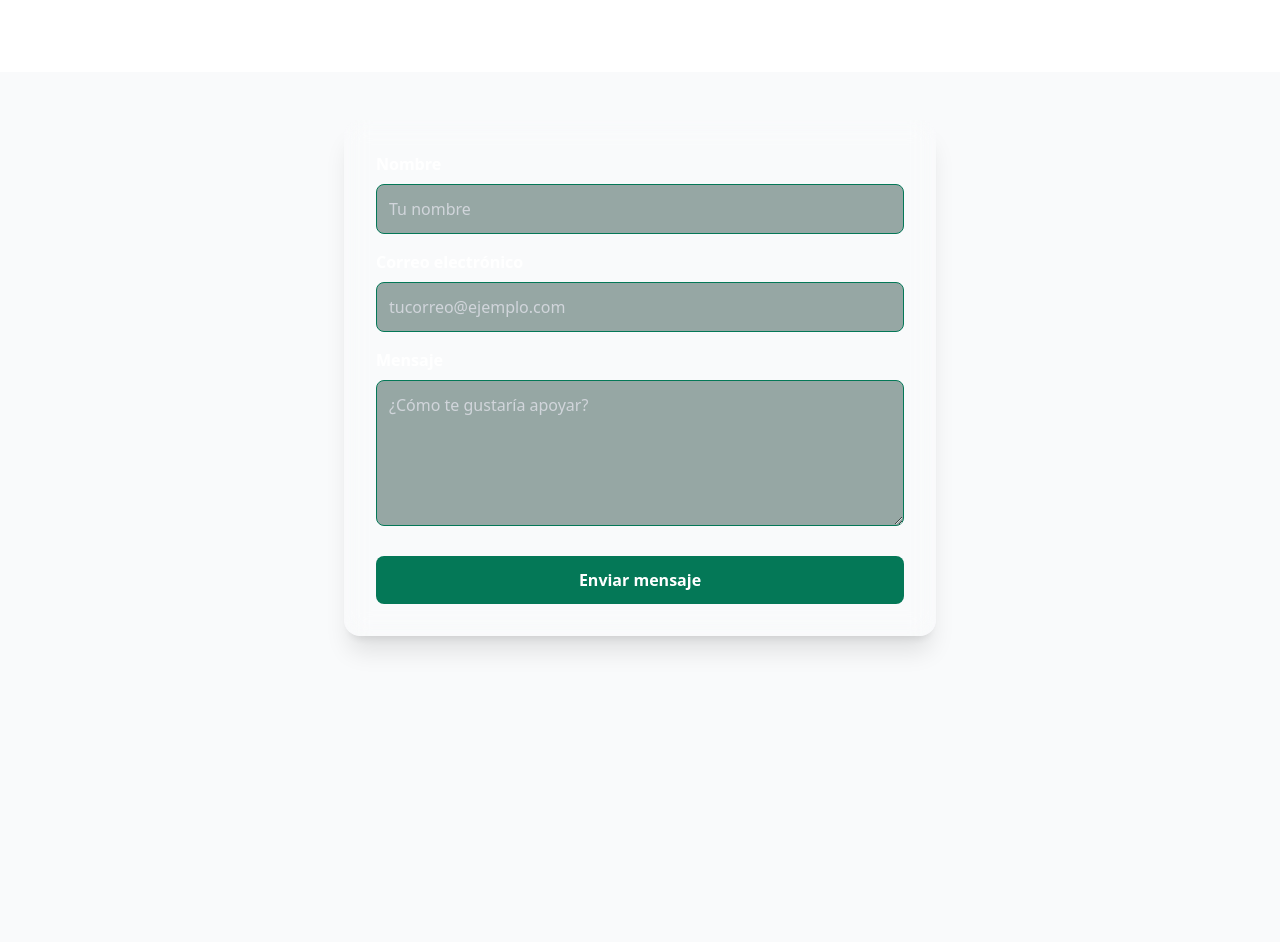
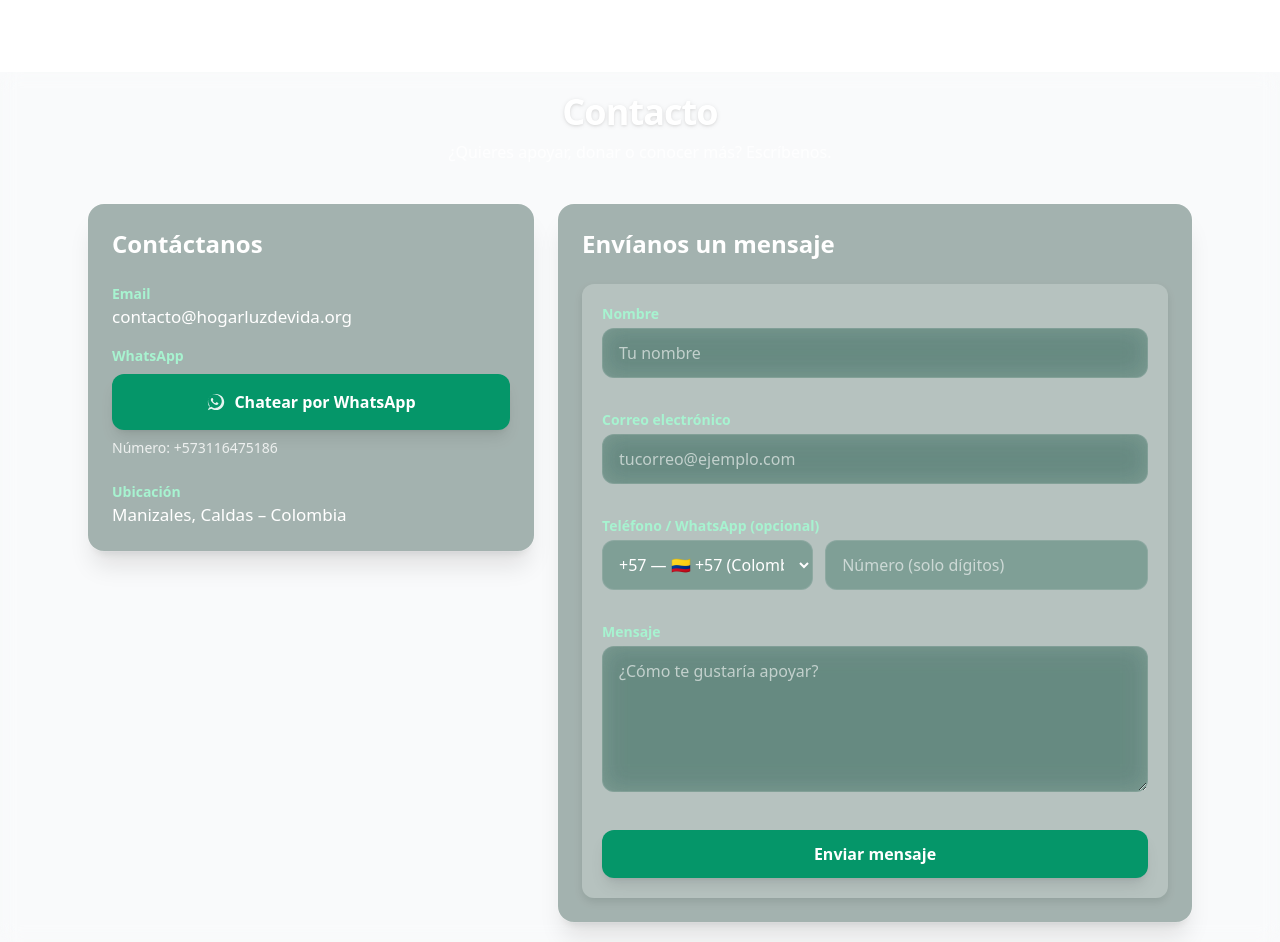
Before and after one commit to matt32s/hogar-luz-de-vida, a React (Vite) app: page / in a window 1280 px wide. Shown: the part 3800-4742 px from the top of the page. Before the commit the page ends 4484 px from the top, so only its background shows below. Built offline with nearby package versions, Linux system fonts and the light colour scheme.

Commit message:
Actualización de formulario de contacto con envío de teléfono y WhatsApp, ajuste en EmailJS

```diff
--- a/src/index.css
+++ b/src/index.css
@@ -65,3 +65,54 @@ html { scroll-behavior: smooth; }
 body {
   @apply bg-gray-50 text-gray-800;
 }
+/* Asegúrate de tener el siguiente estilo para asegurar que la parte de contacto se vea bien en todas las versiones */
+
+#contacto {
+  display: flex;
+  flex-direction: column;
+  justify-content: center;
+  align-items: center;
+  padding: 20px;
+  background: rgba(255, 255, 255, 0.1);
+  backdrop-filter: blur(10px);
+  border-radius: 12px;
+}
+
+form {
+  background-color: rgba(255, 255, 255, 0.2);
+  padding: 20px;
+  border-radius: 12px;
+  box-shadow: 0px 4px 8px rgba(0, 0, 0, 0.1);
+}
+
+input,
+textarea {
+  background-color: rgba(255, 255, 255, 0.15);
+  color: white;
+  border: 1px solid #ddd;
+  border-radius: 6px;
+  padding: 12px;
+  width: 100%;
+  margin-bottom: 12px;
+}
+
+button {
+  background-color: #28a745;
+  padding: 12px;
+  color: white;
+  width: 100%;
+  border: none;
+  border-radius: 6px;
+  cursor: pointer;
+}
+
+button:hover {
+  background-color: #218838;
+}
+
+/* Estilos para pantallas más pequeñas */
+@media screen and (max-width: 768px) {
+  #contacto {
+    flex-direction: column;
+  }
+}
--- a/src/sections/DonarContacto.tsx
+++ b/src/sections/DonarContacto.tsx
@@ -1,85 +1,279 @@
-import React, { useRef, useState } from "react";
-import emailjs from "emailjs-com"; // Asegúrate de haber instalado emailjs-com
+'use client';
+
+import React, { useMemo, useRef, useState } from 'react';
+import emailjs from '@emailjs/browser';
+
+/**
+ * Sección de Contacto + Formulario (v2 con teléfono)
+ * - Dos columnas en desktop (izquierda info / derecha formulario)
+ * - Móvil apilado
+ * - Fondos semitransparentes con blur
+ * - Botón grande de WhatsApp (institucional)
+ * - Formulario conectado a EmailJS + campo de teléfono con prefijo (default +57)
+ * - Se envía también "from_phone_e164" (ej: +573001234567)
+ */
+
+// === CONFIGURACIÓN EMAILJS (pública) ===
+const SERVICE_ID = 'service_ululdpm';
+const TEMPLATE_ID = 'template_v4g2z9g';
+const PUBLIC_KEY = 'NRGihuJn00GQBrR4t';
+
+// === CONFIGURACIÓN DE CONTACTO ===
+const WHATSAPP_NUMBER_E164 = '+573116475186'; // Número institucional
+const WHATSAPP_MESSAGE = encodeURIComponent(
+  'Hola, me gustaría apoyar/donar o conocer más del Hogar Luz de Vida.'
+);
+const WHATSAPP_URL = `https://wa.me/${WHATSAPP_NUMBER_E164.replace(
+  '+',
+  ''
+)}?text=${WHATSAPP_MESSAGE}`;
+
+// Prefijos frecuentes (puedes ampliar la lista cuando quieras)
+const COUNTRY_CODES = [
+  { code: '57', label: '🇨🇴 +57 (Colombia) — Predeterminado' },
+  { code: '1', label: '🇺🇸 +1 (USA/Canadá)' },
+  { code: '34', label: '🇪🇸 +34 (España)' },
+  { code: '44', label: '🇬🇧 +44 (Reino Unido)' },
+  { code: '49', label: '🇩🇪 +49 (Alemania)' },
+  { code: '33', label: '🇫🇷 +33 (Francia)' },
+  { code: '39', label: '🇮🇹 +39 (Italia)' },
+  { code: '55', label: '🇧🇷 +55 (Brasil)' },
+  { code: '52', label: '🇲🇽 +52 (México)' },
+  { code: '84', label: '🇻🇳 +84 (Vietnam)' },
+];
 
 export default function DonarContacto() {
-  const form = useRef<HTMLFormElement | null>(null); // Cambié el tipo de ref
-  const [sent, setSent] = useState(false); // Estado para saber si el correo fue enviado
-  const [error, setError] = useState(false); // Estado para manejar errores
+  const formRef = useRef<HTMLFormElement>(null);
 
-  // Función para enviar el correo
-  const sendEmail = (e: React.FormEvent) => {
-    e.preventDefault(); // Prevenimos el comportamiento por defecto del formulario (recarga de página)
+  const [sending, setSending] = useState(false);
+  const [sent, setSent] = useState(false);
+  const [error, setError] = useState<string | null>(null);
 
-    if (form.current) {
-      // Verificamos si form.current no es null antes de enviar el formulario
-      emailjs
-        .sendForm(
-          "service_ululdpm", // Tu Service ID de EmailJS (Outlook)
-          "template_v4g2z9g", // El Template ID real (el que acabas de crear)
-          form.current, // Accedemos al formulario con useRef
-          "NRGihuJn00GQBrR4t" // Tu Public Key desde EmailJS > Account > API Keys
-        )
-        .then(
-          () => {
-            setSent(true); // Si el envío es exitoso, cambiamos el estado
-            setError(false); // Si no hubo error, lo ponemos en falso
-            form.current?.reset(); // Limpiamos el formulario después de enviarlo
-          },
-          (err: Error) => {
-            console.error("Error:", err); // En caso de error, lo mostramos en la consola
-            setError(true); // Activamos el estado de error
-          }
+  // Estado del teléfono del remitente
+  const [countryCode, setCountryCode] = useState<string>('57'); // por defecto +57
+  const [phoneLocal, setPhoneLocal] = useState<string>(''); // sin prefijo
+
+  // Construimos E.164: +<countryCode><solo_dígitos>
+  const phoneE164 = useMemo(() => {
+    const digits = phoneLocal.replace(/\D+/g, '');
+    if (!digits) return '';
+    return `+${countryCode}${digits}`;
+  }, [countryCode, phoneLocal]);
+
+  const sendEmail = async (e: React.FormEvent) => {
+    e.preventDefault();
+    setError(null);
+    setSent(false);
+
+    if (!formRef.current) return;
+
+    // Inyectamos el E.164 en un input hidden antes de enviar
+    const hidden = formRef.current.querySelector<HTMLInputElement>(
+      'input[name="from_phone_e164"]'
     );
+    if (hidden) hidden.value = phoneE164;
+
+    try {
+      setSending(true);
+      await emailjs.sendForm(SERVICE_ID, TEMPLATE_ID, formRef.current, PUBLIC_KEY);
+      setSent(true);
+      formRef.current.reset();
+      setPhoneLocal('');
+      setCountryCode('57');
+    } catch (err) {
+      console.error('Error al enviar:', err);
+      setError('Hubo un error al enviar tu mensaje. Intenta nuevamente.');
+    } finally {
+      setSending(false);
     }
   };
 
   return (
-    <section className="flex flex-col md:flex-row items-start justify-center gap-10 p-6 md:p-12 bg-transparent">
-      {/* Formulario */}
-      <form
-        ref={form}
-        onSubmit={sendEmail}
-        className="w-full md:w-1/2 bg-white/10 backdrop-blur-md p-8 rounded-2xl shadow-xl"
+    <section
+      id="contacto"
+      className="relative w-full py-16 md:py-20"
+      aria-label="Sección de contacto"
     >
-        <label className="text-white font-semibold">Nombre</label>
+      <div className="mx-auto w-full max-w-6xl px-4 md:px-6">
+        {/* Título centrado */}
+        <div className="mb-10 text-center">
+          <h2 className="text-3xl font-extrabold tracking-tight text-white drop-shadow md:text-4xl">
+            Contacto
+          </h2>
+          <p className="mt-2 text-sm text-white/80 md:text-base">
+            ¿Quieres apoyar, donar o conocer más? Escríbenos.
+          </p>
+        </div>
+
+        <div className="grid grid-cols-1 gap-6 md:grid-cols-12">
+          {/* IZQUIERDA: Tarjeta de contacto */}
+          <div className="md:col-span-5">
+            <div className="rounded-2xl bg-emerald-950/35 p-6 shadow-xl ring-1 ring-white/10 backdrop-blur-md">
+              <h3 className="mb-6 text-2xl font-bold text-white">Contáctanos</h3>
+
+              {/* Email */}
+              <div className="mb-4">
+                <p className="text-sm font-semibold text-emerald-200">Email</p>
+                <a
+                  href="mailto:contacto@hogarluzdevida.org"
+                  className="text-[17px] text-white underline-offset-2 hover:underline"
+                >
+                  contacto@hogarluzdevida.org
+                </a>
+              </div>
+
+              {/* WhatsApp */}
+              <div className="mb-4">
+                <p className="text-sm font-semibold text-emerald-200">WhatsApp</p>
+                <a
+                  href={WHATSAPP_URL}
+                  target="_blank"
+                  rel="noopener noreferrer"
+                  className="mt-2 inline-flex w-full items-center justify-center gap-2 rounded-xl bg-emerald-600 px-4 py-4 text-base font-semibold text-white shadow-lg transition hover:bg-emerald-500 active:scale-[0.99]"
+                  aria-label="Abrir chat de WhatsApp"
+                >
+                  <svg
+                    aria-hidden
+                    width="20"
+                    height="20"
+                    viewBox="0 0 32 32"
+                    fill="currentColor"
+                    className="opacity-90"
+                  >
+                    <path d="M19.11 17.39c-.3-.15-1.77-.87-2.05-.97-.27-.1-.47-.15-.66.15-.19.3-.76.97-.93 1.17-.17.2-.34.22-.63.07-.3-.15-1.25-.46-2.38-1.46-.88-.78-1.47-1.75-1.64-2.05-.17-.3-.02-.46.13-.61.13-.13.3-.34.45-.51.15-.17.2-.29.3-.49.1-.2.05-.37-.02-.53-.07-.15-.66-1.6-.9-2.2-.24-.58-.48-.5-.66-.5-.17 0-.37-.02-.56-.02s-.52.07-.8.37c-.27.3-1.04 1.02-1.04 2.48 0 1.46 1.07 2.88 1.22 3.08.15.2 2.1 3.2 5.09 4.49.71.31 1.26.5 1.69.64.71.23 1.36.2 1.87.12.57-.09 1.77-.72 2.02-1.41.25-.69.25-1.28.18-1.41-.07-.13-.26-.2-.56-.35zM16.07 3C8.84 3 3 8.78 3 15.91c0 2.89.89 5.57 2.42 7.78L3 29l5.48-2.39C10.62 27.73 13.26 28.8 16.07 28.8 23.3 28.8 29.14 23.02 29.14 15.9 29.14 8.78 23.3 3 16.07 3zm0 23.34c-2.61 0-5.01-.86-6.97-2.31l-.5-.36-3.32 1.45.71-3.19-.41-.52a10.7 10.7 0 0 1-2.19-6.5c0-5.94 4.88-10.77 10.9-10.77 6.01 0 10.9 4.83 10.9 10.77 0 5.94-4.88 10.77-10.9 10.77z" />
+                  </svg>
+                  <span>Chatear por WhatsApp</span>
+                </a>
+
+                <p className="mt-2 text-sm text-white/80">
+                  Número: <span className="font-medium">{WHATSAPP_NUMBER_E164}</span>
+                </p>
+              </div>
+
+              {/* Ubicación */}
+              <div className="mt-6">
+                <p className="text-sm font-semibold text-emerald-200">Ubicación</p>
+                <p className="text-[17px] text-white">Manizales, Caldas – Colombia</p>
+              </div>
+            </div>
+          </div>
+
+          {/* DERECHA: Formulario */}
+          <div className="md:col-span-7">
+            <div className="rounded-2xl bg-emerald-950/35 p-6 shadow-xl ring-1 ring-white/10 backdrop-blur-md">
+              <h3 className="mb-6 text-2xl font-bold text-white">Envíanos un mensaje</h3>
+
+              <form ref={formRef} onSubmit={sendEmail} className="space-y-5">
+                {/* NOMBRE */}
+                <div>
+                  <label htmlFor="from_name" className="mb-1 block text-sm font-semibold text-emerald-200">
+                    Nombre
+                  </label>
                   <input
+                    id="from_name"
+                    name="from_name"
                     type="text"
-          name="from_name"
                     required
-          className="w-full mt-2 mb-4 p-3 rounded-lg bg-emerald-950/40 text-white placeholder-gray-300 border border-emerald-700 focus:border-emerald-400"
+                    className="w-full rounded-xl border border-white/10 bg-emerald-900/30 px-4 py-3 text-white placeholder-white/60 outline-none ring-emerald-400/0 backdrop-blur-md transition focus:border-emerald-300/40 focus:ring-2 focus:ring-emerald-400/30"
                     placeholder="Tu nombre"
                   />
+                </div>
 
-        <label className="text-white font-semibold">Correo electrónico</label>
+                {/* EMAIL */}
+                <div>
+                  <label htmlFor="from_email" className="mb-1 block text-sm font-semibold text-emerald-200">
+                    Correo electrónico
+                  </label>
                   <input
+                    id="from_email"
+                    name="from_email"
                     type="email"
-          name="from_email"
                     required
-          className="w-full mt-2 mb-4 p-3 rounded-lg bg-emerald-950/40 text-white placeholder-gray-300 border border-emerald-700 focus:border-emerald-400"
+                    className="w-full rounded-xl border border-white/10 bg-emerald-900/30 px-4 py-3 text-white placeholder-white/60 outline-none ring-emerald-400/0 backdrop-blur-md transition focus:border-emerald-300/40 focus:ring-2 focus:ring-emerald-400/30"
                     placeholder="tucorreo@ejemplo.com"
                   />
+                </div>
 
-        <label className="text-white font-semibold">Mensaje</label>
+                {/* TELÉFONO con prefijo */}
+                <div>
+                  <label className="mb-1 block text-sm font-semibold text-emerald-200">
+                    Teléfono / WhatsApp (opcional)
+                  </label>
+
+                  <div className="grid grid-cols-5 gap-3">
+                    <div className="col-span-2">
+                      <select
+                        name="country_code"
+                        value={countryCode}
+                        onChange={(e) => setCountryCode(e.target.value)}
+                        className="w-full rounded-xl border border-white/10 bg-emerald-900/30 px-3 py-3 text-white outline-none transition focus:border-emerald-300/40 focus:ring-2 focus:ring-emerald-400/30"
+                        aria-label="Código de país"
+                      >
+                        {COUNTRY_CODES.map((c) => (
+                          <option key={c.code} value={c.code}>
+                            +{c.code} — {c.label}
+                          </option>
+                        ))}
+                      </select>
+                    </div>
+
+                    <div className="col-span-3">
+                      <input
+                        name="phone"
+                        type="tel"
+                        inputMode="tel"
+                        value={phoneLocal}
+                        onChange={(e) => setPhoneLocal(e.target.value)}
+                        placeholder="Número (solo dígitos)"
+                        className="w-full rounded-xl border border-white/10 bg-emerald-900/30 px-4 py-3 text-white placeholder-white/60 outline-none transition focus:border-emerald-300/40 focus:ring-2 focus:ring-emerald-400/30"
+                      />
+                    </div>
+                  </div>
+
+                  {/* Se envía el E.164 a EmailJS */}
+                  <input type="hidden" name="from_phone_e164" value={phoneE164} />
+                </div>
+
+                {/* MENSAJE */}
+                <div>
+                  <label htmlFor="message" className="mb-1 block text-sm font-semibold text-emerald-200">
+                    Mensaje
+                  </label>
                   <textarea
+                    id="message"
                     name="message"
                     rows={5}
                     required
-          className="w-full mt-2 mb-6 p-3 rounded-lg bg-emerald-950/40 text-white placeholder-gray-300 border border-emerald-700 focus:border-emerald-400"
+                    className="w-full resize-y rounded-xl border border-white/10 bg-emerald-900/30 px-4 py-3 text-white placeholder-white/60 outline-none ring-emerald-400/0 backdrop-blur-md transition focus:border-emerald-300/40 focus:ring-2 focus:ring-emerald-400/30"
                     placeholder="¿Cómo te gustaría apoyar?"
                   />
+                </div>
 
+                {/* ESTADOS */}
+                {sent && (
+                  <p className="rounded-lg bg-emerald-700/30 px-3 py-2 text-sm text-emerald-100 ring-1 ring-emerald-300/20">
+                    ¡Gracias! Tu mensaje fue enviado correctamente.
+                  </p>
+                )}
+                {error && (
+                  <p className="rounded-lg bg-red-800/30 px-3 py-2 text-sm text-red-100 ring-1 ring-red-300/20">
+                    {error}
+                  </p>
+                )}
+
+                {/* BOTÓN ENVIAR */}
                 <button
                   type="submit"
-          className="w-full py-3 rounded-lg bg-emerald-700 text-white font-semibold hover:bg-emerald-800 transition"
+                  disabled={sending}
+                  className="inline-flex w-full items-center justify-center rounded-xl bg-emerald-600 px-6 py-3 text-base font-semibold text-white shadow-lg transition hover:bg-emerald-500 disabled:cursor-not-allowed disabled:opacity-60"
                 >
-          Enviar mensaje
+                  {sending ? 'Enviando…' : 'Enviar mensaje'}
                 </button>
-
-        {sent && <p className="text-green-500 mt-3">¡Mensaje enviado con éxito!</p>}
-        {error && (
-          <p className="text-red-500 mt-3">Hubo un error al enviar el mensaje. Intenta nuevamente.</p>
-        )}
               </form>
+            </div>
+          </div>
+        </div>
+      </div>
     </section>
   );
 }
```
Lines whose indentation alone changed are shown as unchanged.
